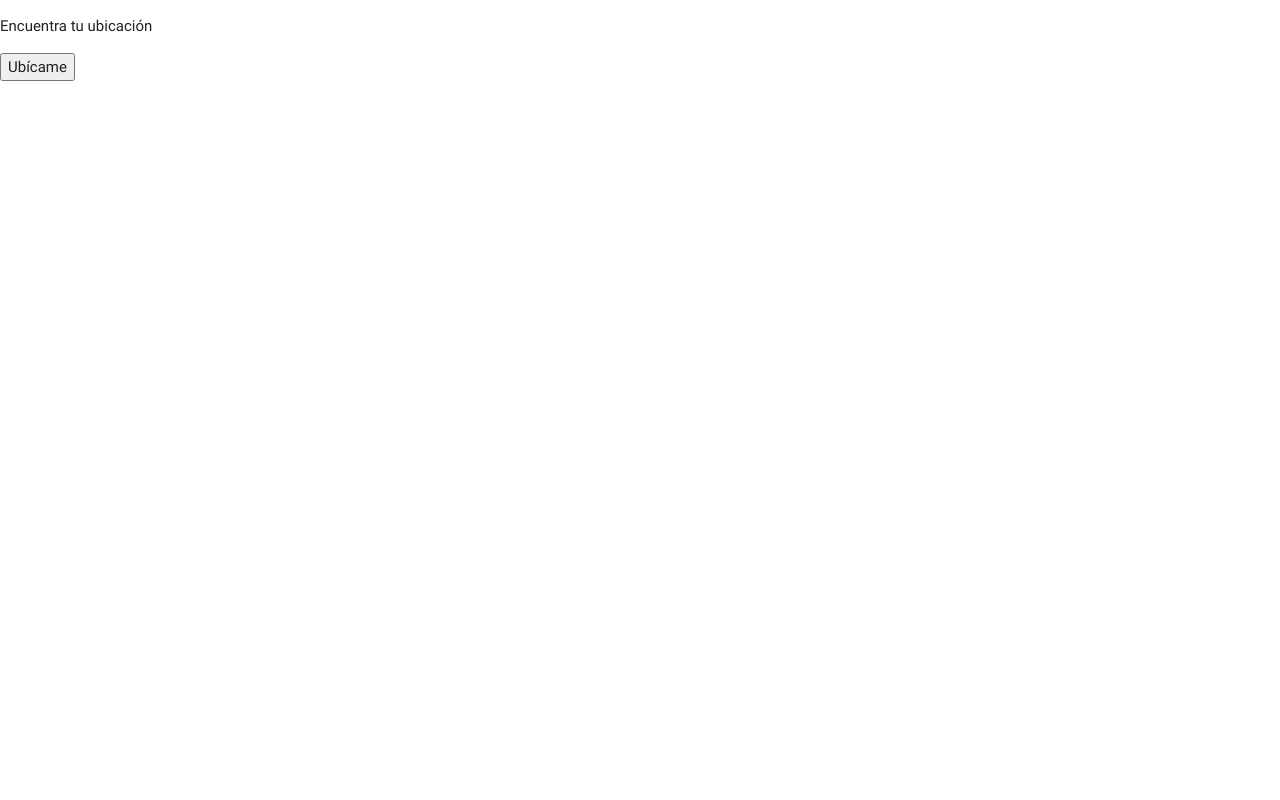
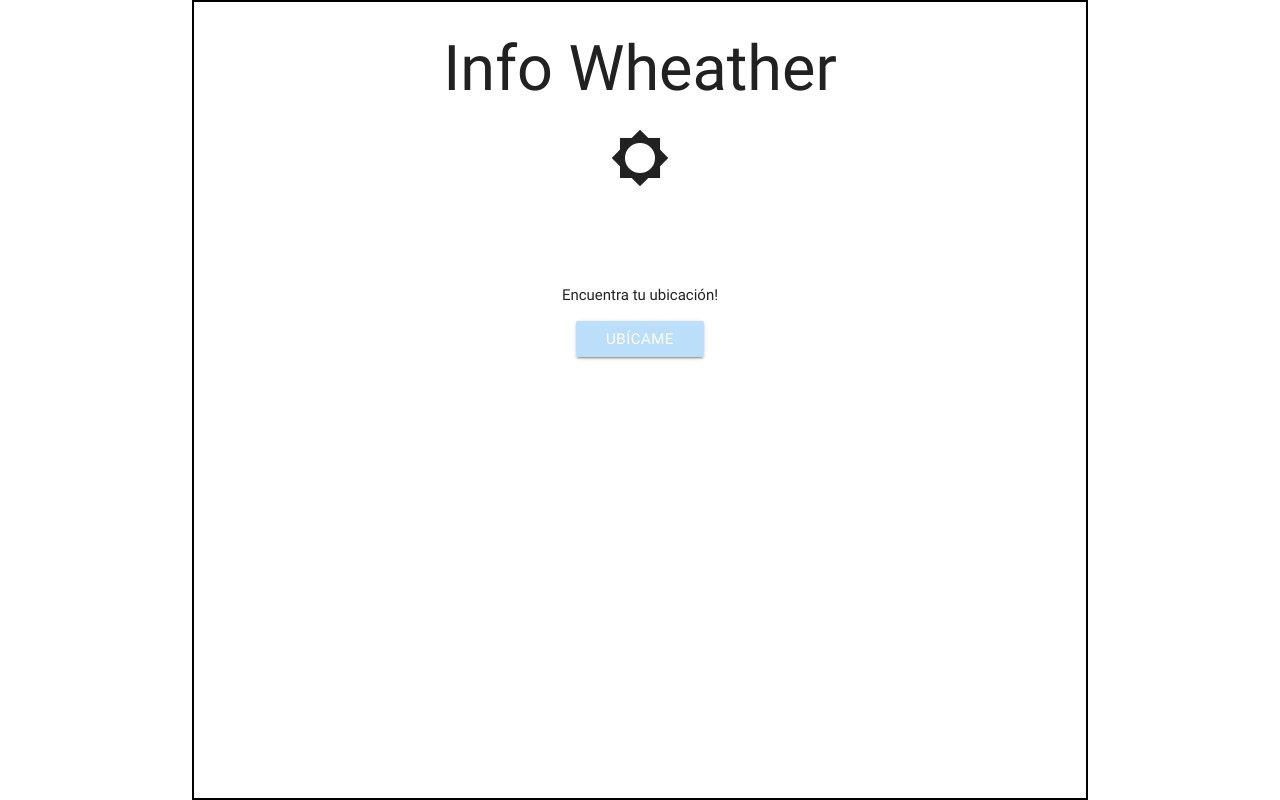
Before and after one commit to makafernandez/dark-sky, a plain HTML site: page index.html in a window 1280 px wide. Drawn offline with nearby package versions, Linux system fonts and the light colour scheme.

Commit message:
adding views - layout -function hide/show

```diff
--- a/assets/css/main.css
+++ b/assets/css/main.css
@@ -0,0 +1,9 @@
+.container {
+  border: 2px solid black;
+}
+#initial {
+  height: 100vh;
+}
+.ubicationSection {
+  margin: 10% auto;
+}
--- a/assets/js/app.js
+++ b/assets/js/app.js
@@ -71,3 +71,11 @@ function showPosition(position) {
 
     })
 }
+
+// vistas
+$("#locate").click(function(){
+  $("#initial").hide();
+});
+$("#locate").click(function(){
+  $(".actual").show();
+});
--- a/index.html
+++ b/index.html
@@ -10,10 +10,19 @@
   <link rel="stylesheet" href="https://cdnjs.cloudflare.com/ajax/libs/materialize/0.100.2/css/materialize.min.css">
 </head>
 <body>
-  <p>Encuentra tu ubicación</p>
-  <button id="locate">Ubícame</button>
-  <p id="userLocation"></p>
-
+  <header>
+    <div class="container" id="initial">
+      <div class="col s12 m8 l6 center">
+        <h1>Info Wheather</h1>
+        <i class="medium material-icons">brightness_5</i>
+        <div class="ubicationSection">
+          <p>Encuentra tu ubicación!</p>
+          <button id="locate" class="btn blue lighten-4">Ubícame</button>
+        </div>
+          <p id="userLocation"></p>
+      </div>
+    </div>
+  </header>
   <div class="actual">
 
   </div>
```
